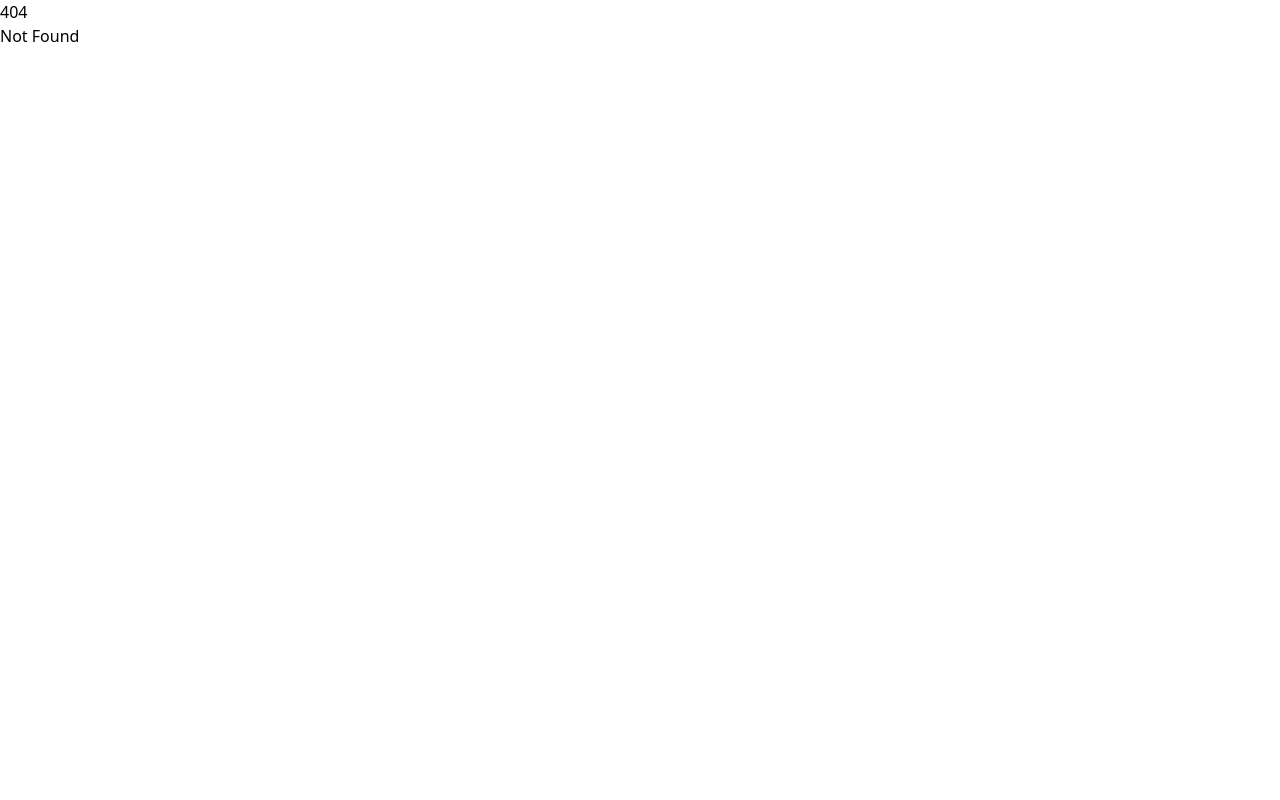
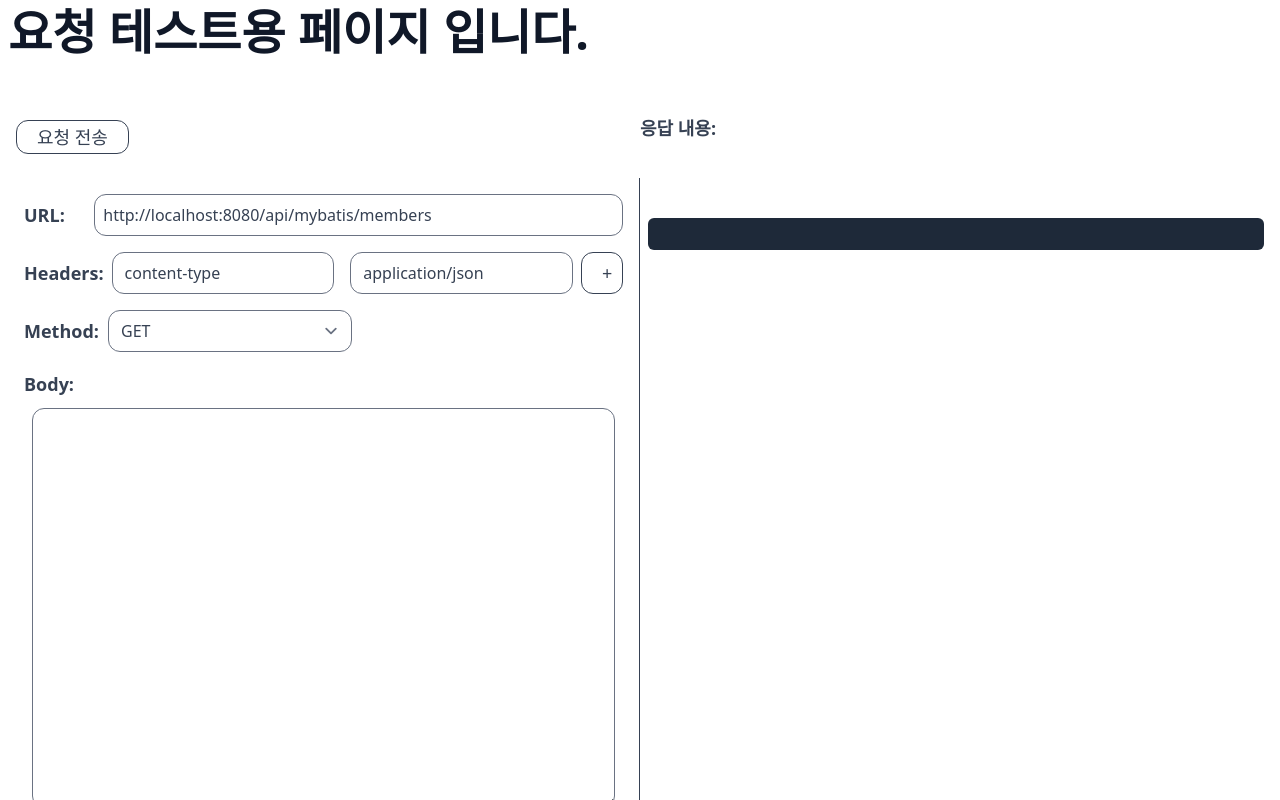
Before and after one commit to MiSa-JD/template-svelte, a SvelteKit app: page /test in a window 1280 px wide. Before the commit this address had no page. Shown: the top 800 px of the page. Built offline with nearby package versions, Linux system fonts and the light colour scheme.

Commit message:
added test page

```diff
--- a/package.json
+++ b/package.json
@@ -15,7 +15,7 @@
 		"@sveltejs/adapter-auto": "^6.0.0",
 		"@sveltejs/kit": "^2.22.0",
 		"@sveltejs/vite-plugin-svelte": "^6.0.0",
-		"@tailwindcss/forms": "^0.5.9",
+		"@tailwindcss/forms": "^0.5.10",
 		"@tailwindcss/typography": "^0.5.15",
 		"@tailwindcss/vite": "^4.0.0",
 		"svelte": "^5.0.0",
@@ -23,5 +23,7 @@
 		"tailwindcss": "^4.0.0",
 		"typescript": "^5.0.0",
 		"vite": "^7.0.4"
+	},
+	"dependencies": {
 	}
 }
--- a/src/app.css
+++ b/src/app.css
@@ -1,3 +1,15 @@
 @import 'tailwindcss';
 @plugin '@tailwindcss/forms';
 @plugin '@tailwindcss/typography';
+
+@layer {
+  button {
+    @apply border px-5 rounded-xl;
+  }
+  button:hover {
+    @apply bg-neutral-100;
+  }
+  button:active {
+    @apply bg-neutral-200;
+  }
+}
--- a/src/app.d.ts
+++ b/src/app.d.ts
@@ -7,6 +7,10 @@ declare global {
 		// interface PageData {}
 		// interface PageState {}
 		// interface Platform {}
+		interface Header {
+			type: string
+			value: string
+		}
 	}
 }
 
--- a/src/routes/+layout.svelte
+++ b/src/routes/+layout.svelte
@@ -9,4 +9,6 @@
 	<link rel="icon" href={favicon} />
 </svelte:head>
 
-{@render children?.()}
+<div class="prose prose-lg">
+	{@render children?.()}
+</div>
--- a/src/routes/+page.svelte
+++ b/src/routes/+page.svelte
@@ -1,2 +1,10 @@
-<h1>Welcome to SvelteKit</h1>
-<p>Visit <a href="https://svelte.dev/docs/kit">svelte.dev/docs/kit</a> to read the documentation</p>
+<script>
+    import { goto } from "$app/navigation";
+
+</script>
+
+<div class="p-4">
+  <h1>Welcome to SvelteKit</h1>
+  <p>Visit <a href="https://svelte.dev/docs/kit">svelte.dev/docs/kit</a> to read the documentation</p>
+  <button onclick={() => goto('/test')}>Goto /test</button>
+</div>
--- /dev/null
+++ b/src/routes/test/+page.svelte
@@ -0,0 +1,86 @@
+<h1 class='p-2'>요청 테스트용 페이지 입니다.</h1>
+<div class="w-dvw grid grid-cols-2">
+  <button type='submit' class="m-2 w-fit" onclick={() => {sendIt()}}> 요청 전송</button>
+  <b>응답 내용:</b>
+</div>
+
+<article class="flex w-dvw h-dvh p-2">
+  <!-- 요청 입력란 -->
+  <form class='w-[50%] border-r'>
+  <div>
+    <div class='flex place-items-center'>
+      <b >URL:</b>
+      <input type='text' class='px-2 rounded-xl w-full' bind:value={url}>
+    </div>
+    <div class='flex place-items-center'>
+      <b >Headers:</b>
+      <input type='text' class='w-[50%] mx-2 rounded-xl' bind:value={header.type}>
+      <input type='text' class='w-[50%] mx-2 rounded-xl' bind:value={header.value}>
+      <button type='button' class='w-10 h-10.5'>+</button>
+    </div>
+    <div class='flex place-items-center'>
+      <b>Method:</b>
+      <select name='Method' bind:value={method}>
+        <option value='GET'>GET</option>
+        <option value='POST'>POST</option>
+        <option value='HEAD'>HEAD</option>
+      </select>
+    </div>
+    <div class='flex flex-col'>
+      <b>Body:</b>
+      <!-- textarea -->
+      <textarea class='m-2 h-100 rounded-xl' bind:value={body}></textarea>
+    </div>
+  </div>
+  </form>
+
+  <!-- 응답 확인란 -->
+  <div class='w-[50%]'>
+    <pre>{answer}</pre>
+  </div>
+</article>
+
+<style>
+  b {
+    width: 5rem;
+  }
+  div {
+    padding: 0.5rem
+  }
+  select {
+    border-radius: 0.75rem;
+    margin-left: 0.25rem;
+    width: 15.25rem;
+  }
+</style>
+
+<script lang='ts'>
+  // 요청
+  let url = 'http://localhost:8080/api/mybatis/members'
+  let method = 'GET'
+  let header:App.Header = { type:"content-type", value:"application/json" }
+  let body:string
+
+  // 응답
+  let answer:string = ''
+
+  const sendIt = async () => {
+    try {
+      console.log("fetching")
+      const res = method === 'GET' ? await fetch(url)
+      : await fetch(url, {
+        method: method,
+        headers: {
+
+        },
+        body: body
+      })
+
+      const data = await res.json()
+      answer = JSON.stringify(data, null, 2)
+    } catch (err) {
+      console.error("실패: ", err)
+    }
+
+  }
+</script>
```
Also changed, not shown: 2 other files (tests, documents, lock files or other folders).
